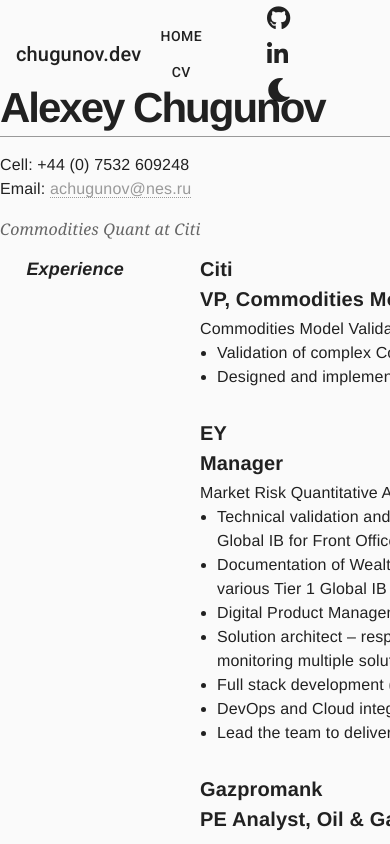
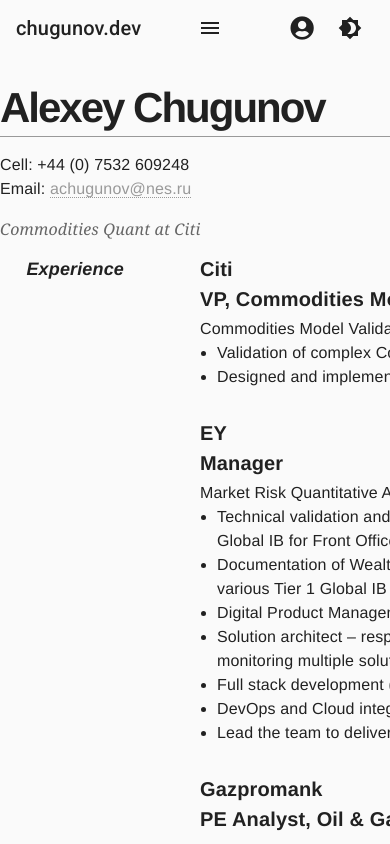
Before and after one commit to a-chugunov/a-chugunov.github.io, a React (Create React App) app: page / in a window 390 px wide. Shown: the top 844 px of the page. Built offline with nearby package versions, Linux system fonts and the light colour scheme.

Commit message:
-added .idea to gitignore -added mobile friendly navigation

```diff
--- a/package.json
+++ b/package.json
@@ -5,6 +5,7 @@
   "private": true,
   "dependencies": {
     "@material-ui/core": "^4.11.3",
+    "@material-ui/icons": "^4.11.2",
     "@testing-library/jest-dom": "^5.11.4",
     "@testing-library/react": "^11.1.0",
     "@testing-library/user-event": "^12.1.10",
--- a/src/components/Navigation.js
+++ b/src/components/Navigation.js
@@ -1,13 +1,26 @@
+/* eslint-disable */
 import React from 'react';
+import { makeStyles } from '@material-ui/core/styles';
+import AppBar from '@material-ui/core/AppBar';
+import Toolbar from '@material-ui/core/Toolbar';
+import IconButton from '@material-ui/core/IconButton';
+import Typography from '@material-ui/core/Typography';
+import MenuItem from '@material-ui/core/MenuItem';
+import Menu from '@material-ui/core/Menu';
+
+import { Button, Icon, useScrollTrigger } from '@material-ui/core';
+
+import MenuIcon from '@material-ui/icons/Menu';
+import Brightness4Icon from '@material-ui/icons/Brightness4';
+import Brightness7Icon from '@material-ui/icons/Brightness7';
+
+// import { Brightness4Icon as MoonIcon, Brightness7Icon as SunIcon } from '@material-ui/icons';
+
 import PropTypes from 'prop-types';
-
 import { Link as RouterLink } from 'react-router-dom';
 
-import { AppBar, Toolbar, Typography, Button, Icon, useScrollTrigger } from '@material-ui/core';
-import { makeStyles } from '@material-ui/core/styles';
-
 const useStyles = makeStyles((theme) => ({
-    root: {
+    grow: {
         flexGrow: 1
     },
     menuButton: {
@@ -15,31 +28,142 @@
         marginLeft: theme.spacing(1)
     },
     title: {
-        alignItems: 'center'
+        display: 'block',
+        flexGrow: 1
     },
+
     myToolbar: {
         justifyContent: 'space-between'
+    },
+
+    centerMenuDesktop: {
+        display: 'none',
+
+        [theme.breakpoints.up('sm')]: {
+            display: 'flex'
+        }
+    },
+    centerMenuMobile: {
+        display: 'flex',
+        [theme.breakpoints.up('sm')]: {
+            display: 'none'
+        }
+    },
+
+    sectionDesktop: {
+        display: 'none',
+        [theme.breakpoints.up('sm')]: {
+            display: 'flex'
+        }
+    },
+    sectionMobile: {
+        display: 'flex',
+        [theme.breakpoints.up('sm')]: {
+            display: 'none'
+        }
     }
 }));
 
 const Navigation = (props) => {
     const { themeClick, isThemeLight } = props;
+
     const classes = useStyles();
+    const [mobileMoreAnchorEl, setMobileMoreAnchorEl] = React.useState(null);
+    const isMobileMenuOpen = Boolean(mobileMoreAnchorEl);
+
+    const [mobileCenterMoreAnchorEl, setMobileCenterMoreAnchorEl] = React.useState(null);
+    const isMobileCenterMenuOpen = Boolean(mobileCenterMoreAnchorEl);
 
     const trigger = useScrollTrigger({
         disableHysteresis: true,
         threshold: 0
     });
 
+    const mobileCenterMenuId = 'primary-account-menu-mobile';
+    const renderMobileCenterMenu = (
+        <Menu
+            anchorEl={mobileCenterMoreAnchorEl}
+            anchorOrigin={{ vertical: 'top', horizontal: 'right' }}
+            id={mobileCenterMenuId}
+            keepMounted
+            transformOrigin={{ vertical: 'top', horizontal: 'right' }}
+            open={isMobileCenterMenuOpen}
+            onClose={() => {
+                setMobileCenterMoreAnchorEl(null);
+            }}
+        >
+            <MenuItem
+                onClick={() => {
+                    setMobileCenterMoreAnchorEl(null);
+                }}
+                component={RouterLink}
+                to="/"
+            >
+                <Typography variant="button">Home</Typography>
+            </MenuItem>
+            <MenuItem
+                onClick={() => {
+                    setMobileCenterMoreAnchorEl(null);
+                }}
+                component={RouterLink}
+                to="/cv"
+            >
+                <Typography variant="button">CV</Typography>
+            </MenuItem>
+        </Menu>
+    );
+
+    const mobileMenuId = 'primary-account-menu-mobile';
+    const renderMobileMenu = (
+        <Menu
+            anchorEl={mobileMoreAnchorEl}
+            anchorOrigin={{ vertical: 'top', horizontal: 'right' }}
+            id={mobileMenuId}
+            keepMounted
+            transformOrigin={{ vertical: 'top', horizontal: 'right' }}
+            open={isMobileMenuOpen}
+            onClose={() => {
+                setMobileMoreAnchorEl(null);
+            }}
+        >
+            <MenuItem
+                onClick={() => {
+                    setMobileMoreAnchorEl(null);
+                }}
+                component={Button}
+                target="_blank"
+                href="https://github.com/a-chugunov/"
+            >
+                <IconButton color="inherit">
+                    <Icon className="fab fa-github" />
+                </IconButton>
+                Github
+            </MenuItem>
+            <MenuItem
+                onClick={() => {
+                    setMobileMoreAnchorEl(null);
+                }}
+                component={Button}
+                target="_blank"
+                href="https://www.linkedin.com/in/alexeychugunov/"
+            >
+                <IconButton color="inherit">
+                    <Icon className="fab fa-linkedin-in" />
+                </IconButton>
+                Linkedin
+            </MenuItem>
+        </Menu>
+    );
+
     return (
-        <div className={classes.root}>
+        <div className={classes.grow}>
             <AppBar elevation={trigger ? 4 : 0} color={trigger ? 'default' : 'transparent'}>
                 <Toolbar className={classes.myToolbar}>
-                    <Typography variant="h6" color="inherit" className={classes.title}>
+                    <Typography className={classes.title} variant="h6" noWrap>
                         chugunov.dev
                     </Typography>
 
-                    <div>
+                    <div className={classes.centerMenuDesktop}>
                         <Button
                             className={classes.menuButton}
                             color="inherit"
@@ -59,32 +183,63 @@
                         </Button>
                     </div>
 
-                    <div>
-                        <Button
+                    <div className={classes.centerMenuMobile}>
+                        <IconButton
+                            aria-label="show more"
+                            aria-controls={mobileCenterMenuId}
+                            aria-haspopup="true"
+                            onClick={(event) => {
+                                setMobileCenterMoreAnchorEl(event.currentTarget);
+                            }}
+                            color="inherit"
+                        >
+                            <MenuIcon />
+                        </IconButton>
+                    </div>
+
+                    <div className={classes.grow} />
+
+                    <div className={classes.sectionDesktop}>
+                        <IconButton
                             color="inherit"
                             target="_blank"
                             href="https://github.com/a-chugunov/"
                         >
                             <Icon className="fab fa-github" />
-                        </Button>
-                        <Button
+                        </IconButton>
+
+                        <IconButton
                             color="inherit"
                             target="_blank"
                             href="https://www.linkedin.com/in/alexeychugunov/"
                         >
                             <Icon className="fab fa-linkedin-in" />
-                        </Button>
-                        <Button color="inherit" onClick={themeClick}>
-                            {isThemeLight ? (
-                                <Icon className="fas fa-moon" />
-                            ) : (
-                                <Icon className="fas fa-sun" />
-                            )}
-                        </Button>
+                        </IconButton>
+                        <IconButton color="inherit" onClick={themeClick}>
+                            {isThemeLight ? <Brightness4Icon /> : <Brightness7Icon />}
+                        </IconButton>
+                    </div>
+                    <div className={classes.sectionMobile}>
+                        <IconButton
+                            aria-label="show more"
+                            aria-controls={mobileMenuId}
+                            aria-haspopup="true"
+                            onClick={(event) => {
+                                setMobileMoreAnchorEl(event.currentTarget);
+                            }}
+                            color="inherit"
+                        >
+                            <Icon className="fas fa-user-circle" />
+                        </IconButton>
+                        <IconButton color="inherit" onClick={themeClick}>
+                            {isThemeLight ? <Brightness4Icon /> : <Brightness7Icon />}
+                        </IconButton>
                     </div>
                 </Toolbar>
             </AppBar>
-            <Toolbar className={classes.myToolbar} />
+            <Toolbar />
+            {renderMobileMenu}
+            {renderMobileCenterMenu}
         </div>
     );
 };
```
Also changed, not shown: 2 other files (tests, documents, lock files or other folders).
